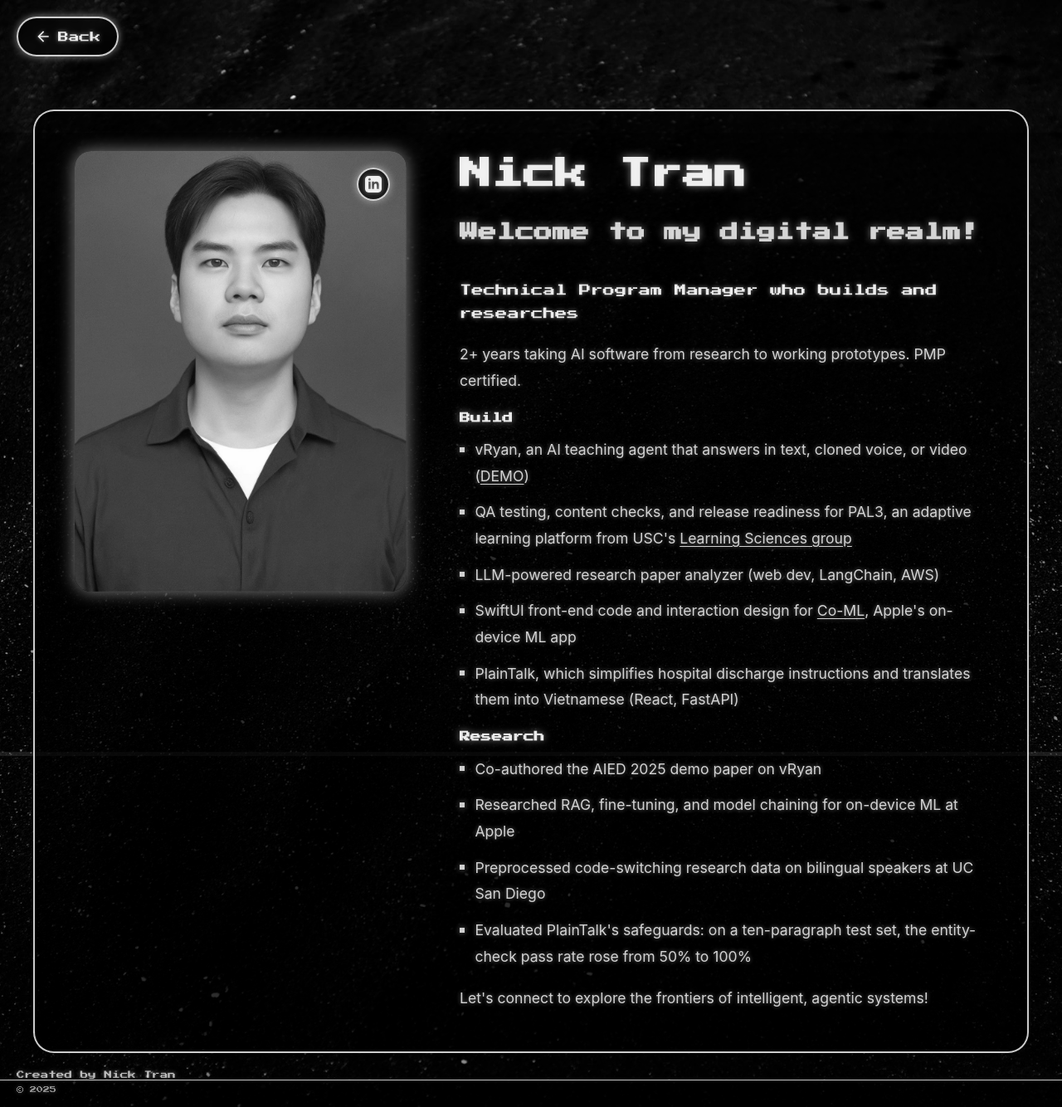
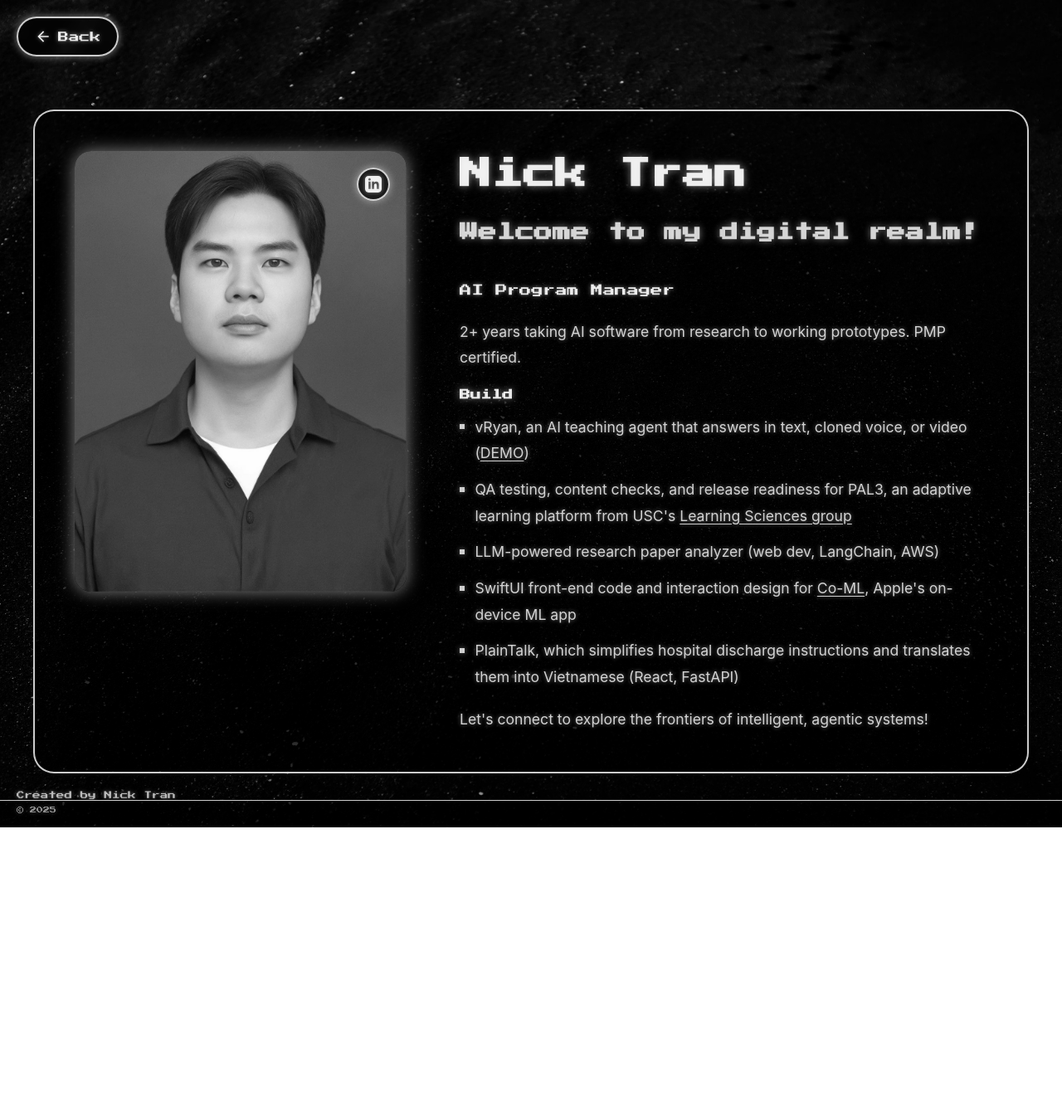
Before and after one commit to nicktran1308/niitora_landingpage, a React (Create React App) app: page /about in a window 1280 px wide. Shown: the whole page at 83% size. After the commit the page ends 997 px from the top, so only its background shows below. Built offline with nearby package versions, Linux system fonts and the light colour scheme.

Commit message:
Update About page

```diff
--- a/src/components/pages/About.js
+++ b/src/components/pages/About.js
@@ -56,7 +56,7 @@
             <h1 className="name">Nick Tran</h1>
             <h2 className="subheader">Welcome to my digital realm!</h2>
             <div className="introduction">
-              <p className="intro-lead">Technical Program Manager who builds and researches</p>
+              <p className="intro-lead">AI Program Manager </p>
               <p>2+ years taking AI software from research to working prototypes. PMP certified.</p>
 
               <section className="intro-section">
@@ -79,17 +79,6 @@
                   <li>PlainTalk, which simplifies hospital discharge instructions and translates them into Vietnamese (React, FastAPI)</li>
                 </ul>
               </section>
-
-              <section className="intro-section">
-                <h3>Research</h3>
-                <ul>
-                  <li>Co-authored the AIED 2025 demo paper on vRyan</li>
-                  <li>Researched RAG, fine-tuning, and model chaining for on-device ML at Apple</li>
-                  <li>Preprocessed code-switching research data on bilingual speakers at UC San Diego</li>
-                  <li>Evaluated PlainTalk's safeguards: on a ten-paragraph test set, the entity-check pass rate rose from 50% to 100%</li>
-                </ul>
-              </section>
-
               <p>
                 Let's connect to explore the frontiers of intelligent, agentic systems!
               </p>
```
